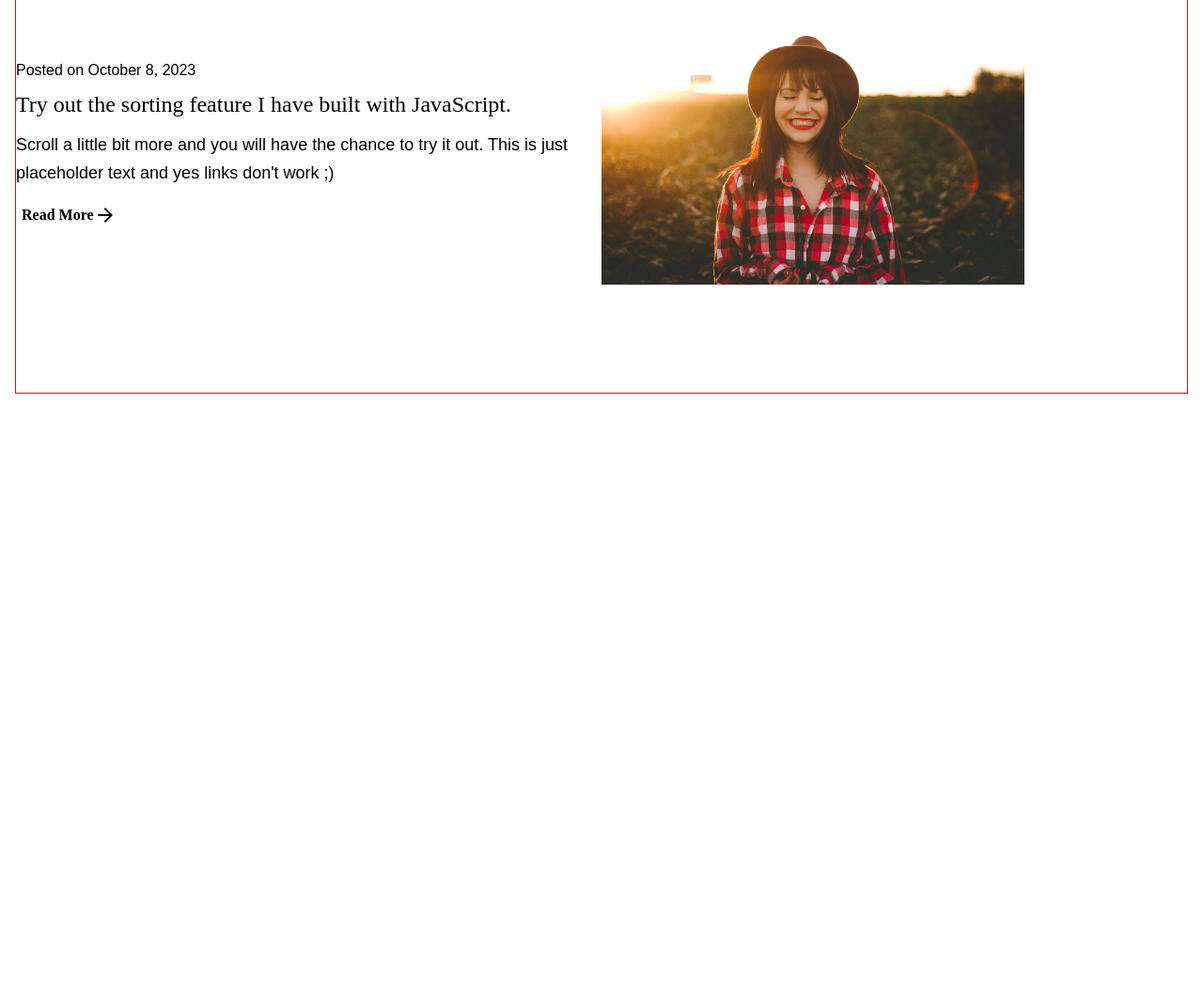
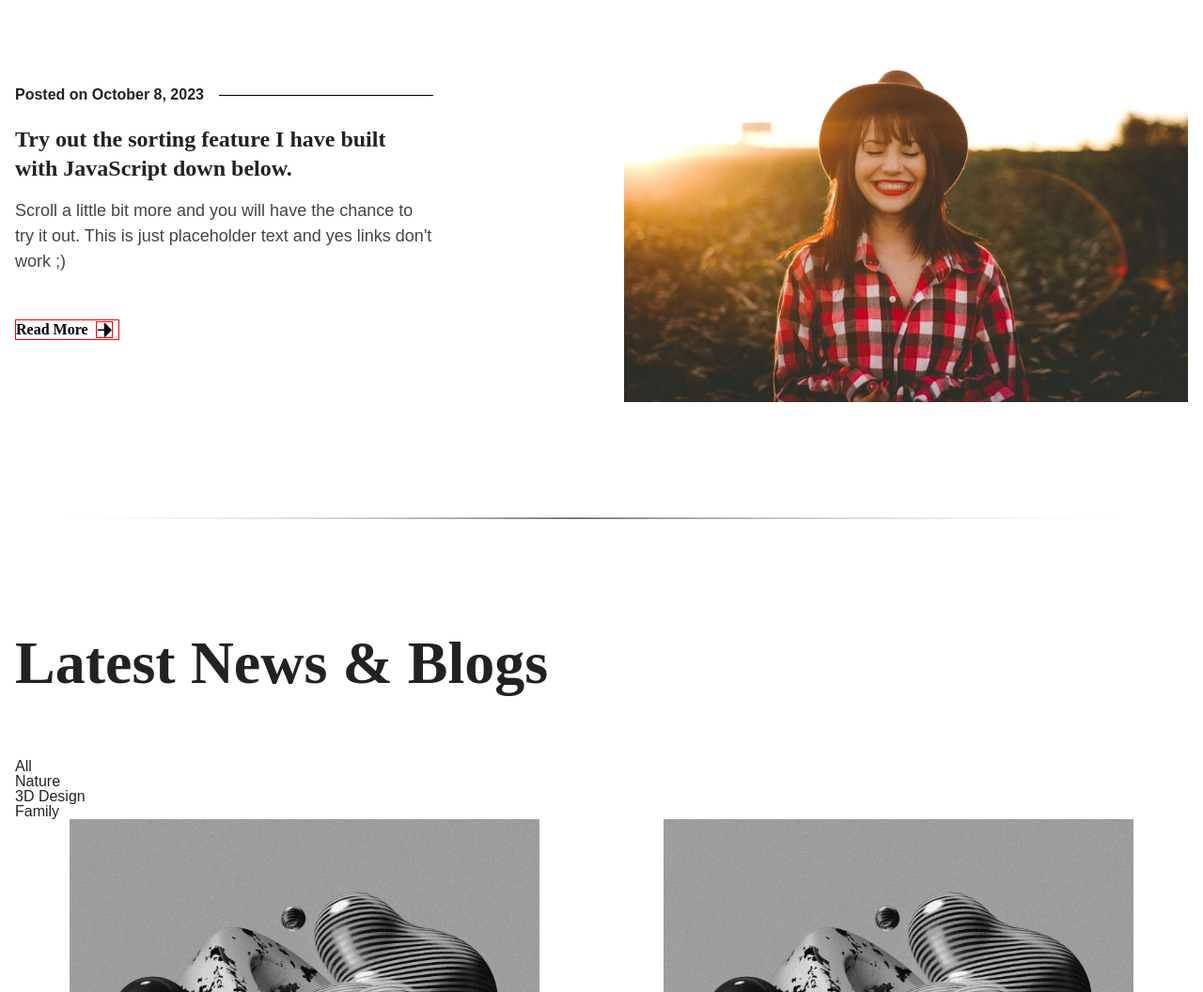
Before and after one commit to GRdevelops/Open-Ended-Project, a plain HTML site: page index.html in a window 1280 px wide. Shown: the part 350-1406 px from the top of the page at 94% size. Before the commit the page ends 800 px from the top, so only its background shows below. Drawn offline with Linux system fonts and the light colour scheme; a web font is replaced by a local one.

Commit message:
finished first section & started second

```diff
--- a/index.html
+++ b/index.html
@@ -17,7 +17,7 @@
             <nav class="desktop">
                 <!-- Navigation -->
                 <ul class="desktop">
-                    <li><div class="line"></div></li>
+                    <li><span  class="line" style="width: 8\px; height: 2px;"></span></li>
                     <li><a href="">Home</a></li>
                     <li><a href="">News</a></li>
                     <li><a href="">Contact</a></li>
@@ -41,25 +41,80 @@
 
     <main>
         <section class="hero container-large">
-            <div class="container">
+            <div class="vertical-padding">
                 <!-- Wrap articles in <article></article> -->
                 <h1>Welcome to the Blog</h1>
                 <article>
                     <div class="two-columns">
-                        <div>
-                            <span class="date">Posted on October 8, 2023</span>
-                            <h3 class="article-title">Try out the sorting feature I have built with JavaScript.</h3>
+                        <div class="width-medium">
+                            <div class="date" style="display: flex; column-gap: 1rem;"><span>Posted on October 8, 2023</span><div style="flex-grow: 1; margin: 0;"><span class="line" style="width: 100%;"></span></div></div>
+                            <h3 class="article-title">Try out the sorting feature I have built with JavaScript down below.</h3>
                             <p>Scroll a little bit more and you will have the chance to try it out. This is just placeholder text and yes links don't work ;)</p>
-                            <button>Read More<img src="./resources/images/arrow.png" alt=""></button>
+                            <div class="spacer-s"></div>
+                            <button>Read More<img src="./resources/images/Vector.svg" alt=""></button>
                         </div>
                         <div>
-                            <img class="main-image" src="./resources/images/hero.webp" alt="">
-                        </div>
-                        <div>
-
+                            <img id="main-image" src="./resources/images/hero.webp" alt="">
                         </div>
                     </div>
                 </article>
+            </div>
+        </section>
+
+        <section class="container-large"><img src="./resources/images/Line-custom.png" alt=""></section>
+
+        <section id="blogs" class="container-large vertical-padding">
+            <!-- h2 & categories -->
+            <div id="h2&categories">
+                <div>
+                    <h2>Latest News & Blogs</h2>
+                </div>
+                <div id="categories">
+                    <div class="category inverted">
+                        <span>All</span>
+                    </div>
+                    <div class="category">
+                        <span>Nature</span>
+                    </div>
+                    <div class="category">
+                        <span>3D Design</span>
+                    </div>
+                    <div class="category">
+                        <span>Family</span>
+                    </div>
+                </div>
+            </div>
+            <div class="articles">
+                <div class="article">
+                    <img src="./resources/images/3ddesign1.webp" alt="">
+                    <div class="date" style="display: flex; column-gap: 1rem;"><span>Posted on October 8, 2023</span><div style="flex-grow: 1; margin: 0;"><span class="line" style="width: 100%;"></span></div></div>
+                    <h3 class="article-title">We speak to Aimer & Tatin Creative Fund Board Members</h3>
+                    <button>Read More<img src="./resources/images/Vector.svg" alt=""></button>
+                </div>
+                <div class="article">
+                    <img src="./resources/images/3ddesign1.webp" alt="">
+                    <div class="date" style="display: flex; column-gap: 1rem;"><span>Posted on October 8, 2023</span><div style="flex-grow: 1; margin: 0;"><span class="line" style="width: 100%;"></span></div></div>
+                    <h3 class="article-title">We speak to Aimer & Tatin Creative Fund Board Members</h3>
+                    <button>Read More<img src="./resources/images/Vector.svg" alt=""></button>
+                </div>
+                <div class="article">
+                    <img src="./resources/images/3ddesign1.webp" alt="">
+                    <div class="date" style="display: flex; column-gap: 1rem;"><span>Posted on October 8, 2023</span><div style="flex-grow: 1; margin: 0;"><span class="line" style="width: 100%;"></span></div></div>
+                    <h3 class="article-title">We speak to Aimer & Tatin Creative Fund Board Members</h3>
+                    <button>Read More<img src="./resources/images/Vector.svg" alt=""></button>
+                </div>
+                <div class="article">
+                    <img src="./resources/images/3ddesign1.webp" alt="">
+                    <div class="date" style="display: flex; column-gap: 1rem;"><span>Posted on October 8, 2023</span><div style="flex-grow: 1; margin: 0;"><span class="line" style="width: 100%;"></span></div></div>
+                    <h3 class="article-title">We speak to Aimer & Tatin Creative Fund Board Members</h3>
+                    <button>Read More<img src="./resources/images/Vector.svg" alt=""></button>
+                </div>
+                <div class="article">
+                    <img src="./resources/images/3ddesign1.webp" alt="">
+                    <div class="date" style="display: flex; column-gap: 1rem;"><span>Posted on October 8, 2023</span><div style="flex-grow: 1; margin: 0;"><span class="line" style="width: 100%;"></span></div></div>
+                    <h3 class="article-title">We speak to Aimer & Tatin Creative Fund Board Members</h3>
+                    <button>Read More<img src="./resources/images/Vector.svg" alt=""></button>
+                </div>
             </div>
         </section>
     </main>
--- a/resources/css/style.css
+++ b/resources/css/style.css
@@ -28,6 +28,10 @@ a {
     cursor: pointer;
 }
 
+a:hover {
+    color: orange;
+}
+
 h1,
 h2,
 h3,
@@ -38,19 +42,24 @@ h6 {
 }
 
 h1 {
-    font-size: 5rem;
+    font-size: 6rem;
     margin-bottom: 5rem;
     font-weight: 700;
+    line-height: 1.1;
 }
 
 h2 {
     font-size: 4rem;
     margin-bottom: 4rem;
+    line-height: 1.2;
+    font-weight: 600;
 }
 
 h3 {
     font-size: 3rem;
     margin-bottom: 3rem;
+    line-height: 1.3;
+    font-weight: 600;
 }
 
 h3.article-title {
@@ -61,14 +70,15 @@ h3.article-title {
 p {
     font-size: 1.125rem;
     margin-bottom: 1rem;
-    line-height: 1.7;
+    line-height: 1.5;
+    color: #444;
 }
 
 body {
     font-family: 'Nunito', Arial, Helvetica, sans-serif;
     font-size: 1rem;
+    color: #222;
 }
-
 
 .padding-global {
     padding: 0 1rem;
@@ -76,7 +86,11 @@ body {
 }
 
 .line {
-
+    height: 1px;
+    width: 100%;
+    background-color: black;
+    display: inline-block;
+    vertical-align: middle;
 }
 
 button {
@@ -84,14 +98,33 @@ button {
     font-size: 1rem;
     font-weight: 700;
     display: flex;
-    justify-content: space-around;
+    justify-content: space-between;
     align-items: center;
     border: none;
     background-color: transparent;
+    padding-left: 0;
+    cursor: pointer;
+    transition: all 150ms ease;
+    text-wrap: nowrap;
+    border: 1px solid red;
+
+}
+
+button:hover {
+    text-decoration: underline;
+    color: orange;
 }
 
 button > img {
-    width: 24px;
+    height: 16px;
+    margin-left: 8px;
+    transition: all 300ms ease;
+    border: 1px solid red;
+}
+
+button:hover > img {
+    height: 16px;
+    margin-left: 12px;
 }
 
 .container-large {
@@ -99,11 +132,26 @@ button > img {
     margin: 0 auto;
 }
 
+.spacer-s {
+    padding-bottom: 2rem;
+}
 
+.width-medium {
+    width: 50ch;
+}
 
+.vertical-padding{
+    padding: 7rem 0rem;
+}
 
+.date {
+    display: inline-block;
+    margin-bottom: 1.5rem;
+    font-weight: 600;
+}
 
 /* Header */
+
 header {
 
 }
@@ -113,11 +161,6 @@ header a {
     text-decoration: none;
     color: black;
     transition: color 100ms ease-out;
-}
-
-
-header a:hover {
-    color: lightslategray;
 }
 
 
@@ -154,18 +197,10 @@ header ul li {
 
 /* Hero */
 
-.hero .container{
-    padding: 7rem 0rem;
-    border: 1px solid red;
-}
-
-.date {
-    display: inline-block;
-    margin-bottom: 1rem;
-}
-
-.hero .main-image {
-    width: 450px;
+#main-image {
+    width: 100%;
+    max-width: 600px;
+    float: right;
 }
 
 .hero .two-columns {
@@ -173,3 +208,23 @@ header ul li {
     grid-template-columns: 1fr 1fr;
     align-items: center;
 }
+
+/* Blogs */
+
+.articles {
+    display: grid;
+    grid-template-columns: 1fr 1fr;
+    justify-content: center;
+    justify-items: center;
+    row-gap: 4rem;
+    column-gap: 1rem;
+}
+
+.article {
+    width: 500px;
+}
+
+.article img {
+    width: 100%;
+    margin-bottom: 1rem;
+}
```
Also changed, not shown: documentation.txt, resources/images/Line-custom.png (added), resources/images/Vector.svg (added).
